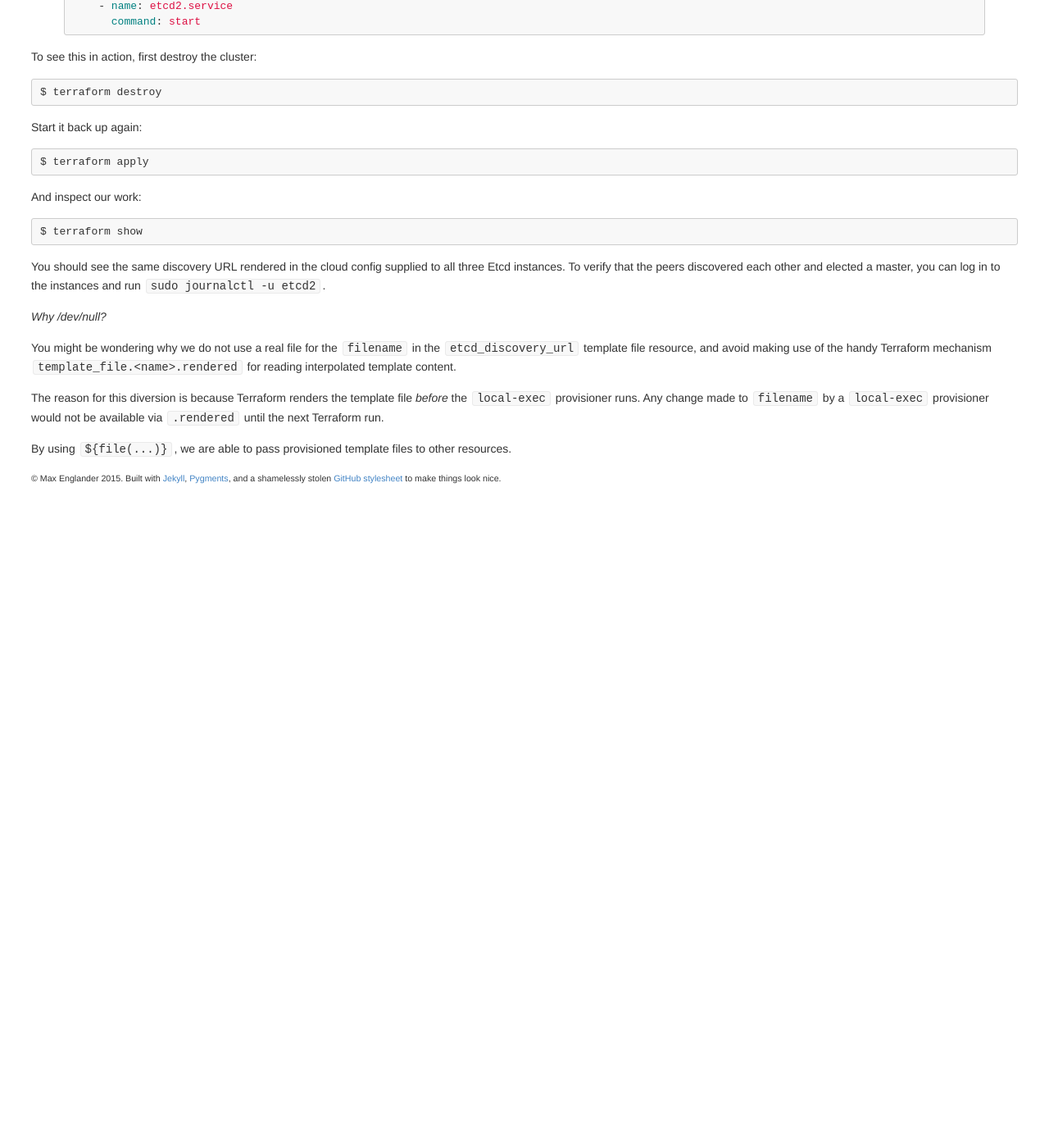
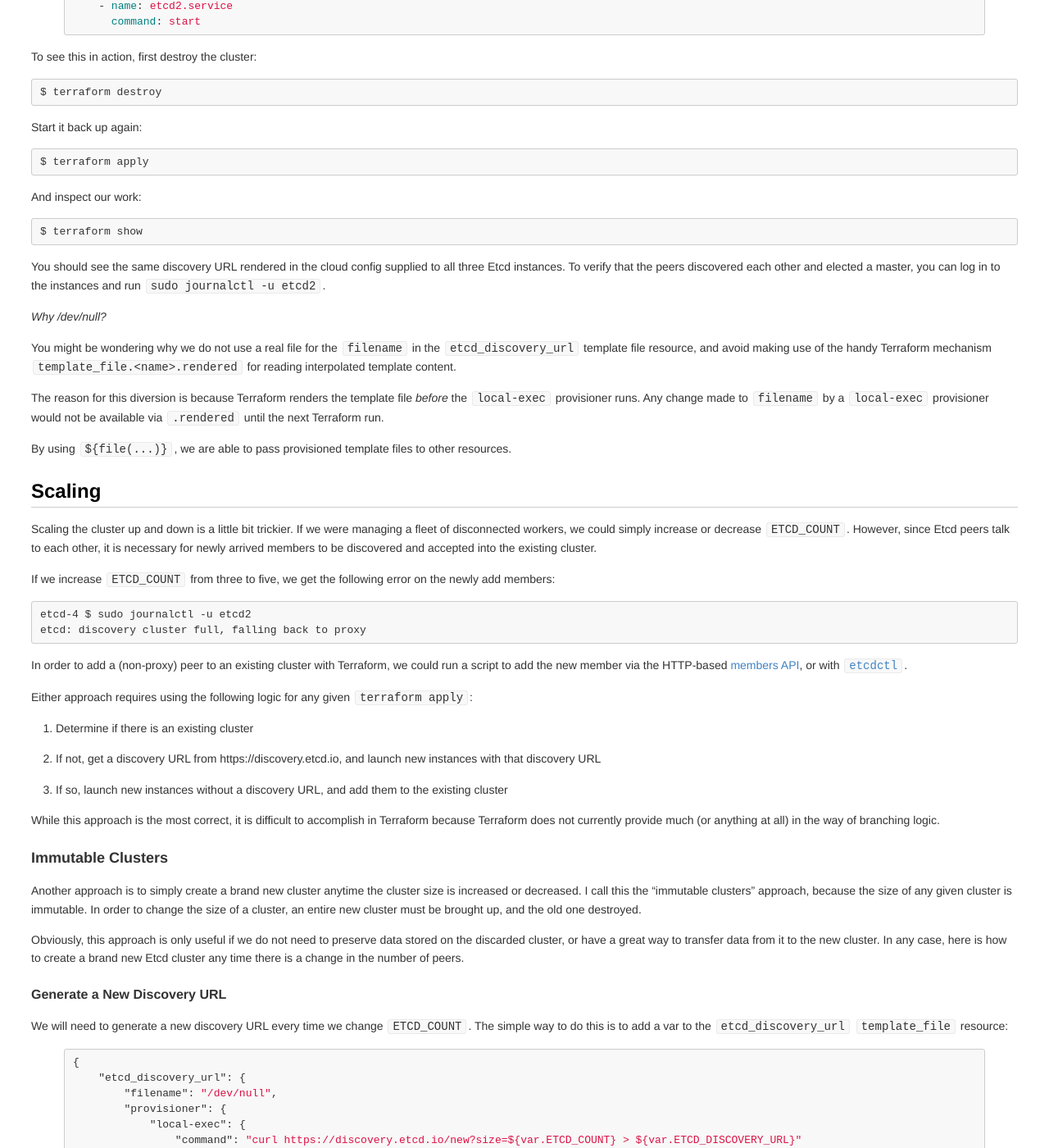
Before and after one commit to maxenglander/www, a Jekyll site: the page built from _posts/2015-06-08-etcd-clusters-with-terraform.md, in a window 1280 px wide and 1400 px high, scrolled down 3363 px. Shown: the whole window at 82% size. Built offline with Jekyll 4.4.1, drawn with Linux system fonts in a browser that asks for light colours; Markdown is read by kramdown in place of the engine named in the settings; before the commit the page ends 3993 px from its top, so only the background shows below that; some of the changed text lies outside the part shown.

Commit message:
finish etcd-terraform post

```diff
--- a/_posts/2015-06-08-etcd-clusters-with-terraform.md
+++ b/_posts/2015-06-08-etcd-clusters-with-terraform.md
@@ -227,3 +227,108 @@ provisioner would not be available via `.rendered` until the next Terraform run.
 
 By using `${file(...)}`, we are able to pass provisioned template files to other
 resources.
+
+## Scaling
+
+Scaling the cluster up and down is a little bit trickier. If we were managing a fleet
+of disconnected workers, we could simply increase or decrease `ETCD_COUNT`. However,
+since Etcd peers talk to each other, it is necessary for newly arrived members to
+be discovered and accepted into the existing cluster.
+
+If we increase `ETCD_COUNT` from three to five, we get the following error on the
+newly add members:
+
+    etcd-4 $ sudo journalctl -u etcd2
+    etcd: discovery cluster full, falling back to proxy
+
+In order to add a (non-proxy) peer to an existing cluster with Terraform, we could run
+a script to add the new member via the HTTP-based
+[members API](https://github.com/coreos/etcd/blob/master/Documentation/other_apis.md#add-a-member),
+or with [`etcdctl`](https://github.com/coreos/etcd/blob/master/Documentation/runtime-configuration.md).
+
+Either approach requires using the following logic for any given `terraform apply`:
+
+ 1. Determine if there is an existing cluster
+ 1. If not, get a discovery URL from https://discovery.etcd.io,
+    and launch new instances with that discovery URL
+ 1. If so, launch new instances without a discovery URL, and add
+    them to the existing cluster
+
+While this approach is the most correct, it is difficult to accomplish in Terraform
+because Terraform does not currently provide much (or anything at all) in the way of
+branching logic.
+
+### Immutable Clusters
+
+Another approach is to simply create a brand new cluster anytime the cluster size is
+increased or decreased. I call this the "immutable clusters" approach, because the size
+of any given cluster is immutable. In order to change the size of a cluster, an entire
+new cluster must be brought up, and the old one destroyed.
+
+Obviously, this approach is only useful if we do not need to preserve data stored on
+the discarded cluster, or have a great way to transfer data from it to the new cluster.
+In any case, here is how to create a brand new Etcd cluster any time there is a change
+in the number of peers.
+
+#### Generate a New Discovery URL
+
+We will need to generate a new discovery URL every time we change `ETCD_COUNT`. The simple
+way to do this is to add a var to the `etcd_discovery_url` `template_file` resource:
+
+{% highlight json %}
+{
+    "etcd_discovery_url": {
+        "filename": "/dev/null",
+        "provisioner": {
+            "local-exec": {
+                "command": "curl https://discovery.etcd.io/new?size=${var.ETCD_COUNT} > ${var.ETCD_DISCOVERY_URL}"
+            }
+        },
+        "vars": {
+            "size": "${var.ETCD_COUNT}"
+        }
+    }
+}
+{% endhighlight %}
+
+This will force the resource to be recreated (and there re-run the provisioner) any time the
+size of the cluster changes. (I do not know why Terraform does not detect changes inside the
+`command` of the `local-exec` provisioner.)
+
+#### Force Re-creation of Existing Peers
+
+Forcing the re-creation of the `etcd_discovery_url` will trigger an update to the metadata
+of existing Etcd peers, but the peers themselves will not be re-created nor rebooted, and so
+they will not use the new discovery URL. To force the re-creation of a peer, we can change
+its name:
+
+{% highlight json %}
+{
+    "google_compute_instance": {
+        "etcd": {
+            "count": "${var.ETCD_COUNT}",
+            "disk": {
+                "image": "coreos-beta-681-0-0-v20150527"
+            },
+            "machine_type": "n1-standard-1",
+            "metadata": {
+                "user-data": "${template_file.etcd_cloud_config.rendered}"
+            },
+            "name": "etcd-${index.count+1}-${var.ETCD_COUNT}",
+            "network_interface": {
+                "access_config": {},
+                "network": "default"
+            },
+            "zone": "us-central1-a"
+        }
+    }
+}
+{% endhighlight %}
+
+By giving each Etcd peer a name of the form `etcd-n-N`, we ensure that any change in cluster
+size changes any existing instance name, forcing its re-creation and usage of the new
+discovery URL.
+
+## Example Code
+
+https://github.com/maxenglander/etcd-terraform-example
```
